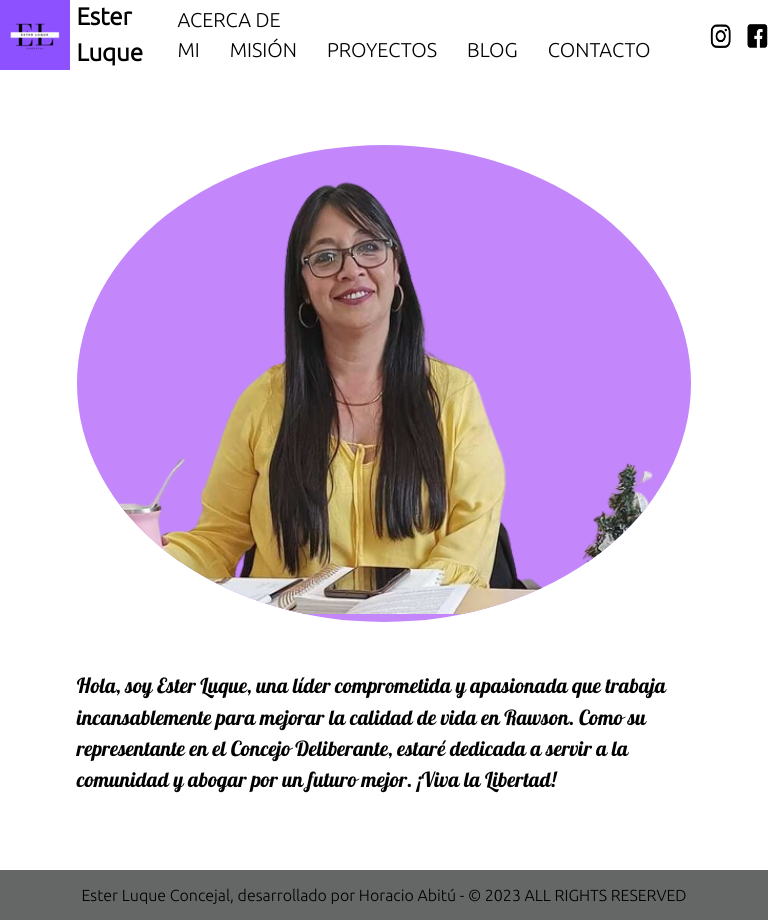
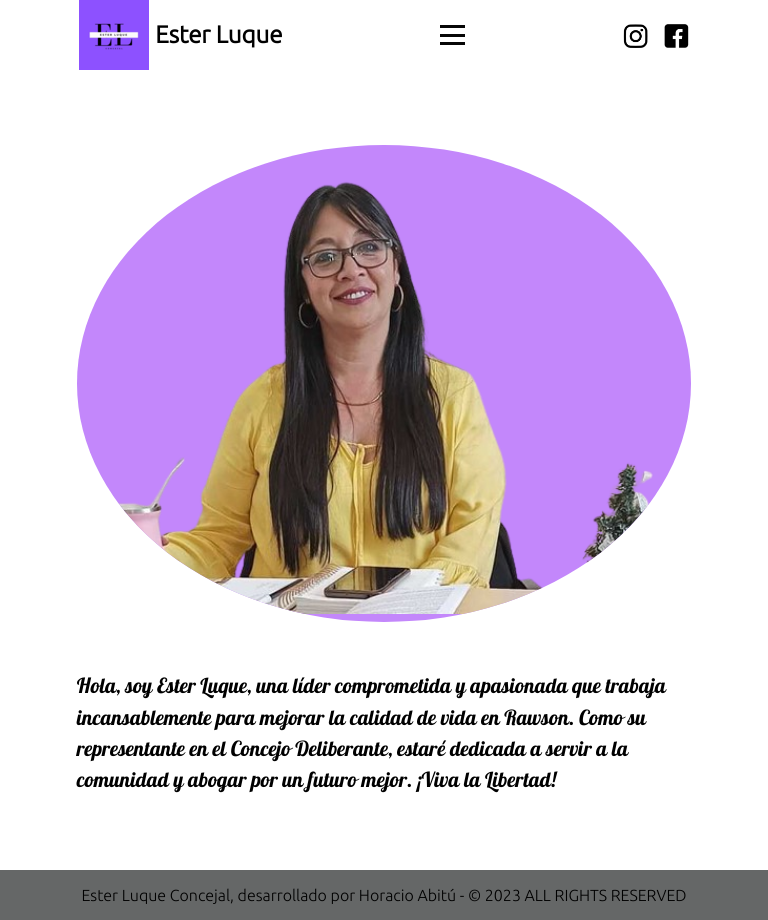
Before and after one commit to dev-back55/EsterLuque-Concejal, a Next.js app: page / in a window 768 px wide. Built offline with nearby package versions, Linux system fonts and the light colour scheme.

Commit message:
responsive navbar menu text tablet

```diff
--- a/components/Hero.module.css
+++ b/components/Hero.module.css
@@ -4,6 +4,7 @@
     justify-content: space-evenly;
     gap: 2rem;
     min-height: 100vh;
+
 }
 
 .image_container {
@@ -16,6 +17,7 @@
     align-items: center;
     border-radius: 50%;
     overflow: hidden;
+
 }
 
 .text_container {
--- a/components/Navbar.jsx
+++ b/components/Navbar.jsx
@@ -69,8 +69,8 @@ export default function Navbar() {
 
             <div className={styles.redes_container}>
                 <a href="https://www.instagram.com/esterluquerawson/" target="_blank" rel="noreferrer">
-                        <i className="fab fa-instagram instagram"></i>
-                    <Image
+
+                    <Image className={styles.imgItem}
                         src="/instagram.png"
                         width={25}
                         height={25}
@@ -79,7 +79,7 @@ export default function Navbar() {
                 </a>
 
                 <a href="https://www.facebook.com/ConsejalEster?mibextid=ZbWKwL" target="_blank" rel="noreferrer">
-                    <Image
+                    <Image className={styles.imgItem}
                         src="/facebook.png"
                         width={25}
                         height={25}
--- a/components/Navbar.module.css
+++ b/components/Navbar.module.css
@@ -33,6 +33,10 @@
     align-items: center;
     justify-content: space-between;
 }
+.imgItem:hover {
+  background-color: rgb(141, 20, 234);
+  border-radius: 8px;
+}
 
 .listItem {
     display: inline;
@@ -46,6 +50,7 @@
 .listItem:hover {
     color:rgb(141, 20, 234);
     text-decoration: underline;
+    font-weight: bold;
 }
 
 .hamburger {
@@ -99,7 +104,11 @@
       display: flex;
       flex-direction: column;
       align-items: center;
-      justify-content: space-around;
+      justify-content: space-evenly;
+    }
+
+    .menuItem:hover {
+      color: azure;
     }
 
     .callButton {
@@ -116,3 +125,40 @@
         display: none;
     }
 }
+
+@media (min-width: 601px) and (max-width: 820px) {
+  .container {
+    padding: 10px 10px;
+  }
+  .menu_container {
+
+    display: flex;
+    justify-content: flex-end;
+    align-items: center;
+
+
+}
+
+
+  .listItem {
+    display: none;
+  }
+
+  .hamburger {
+    display: flex;
+    flex-direction: column;
+    align-items: center;
+    justify-content: space-between;
+
+  }
+  .menu {
+    display: flex;
+    flex-direction: column;
+    align-items: center;
+    justify-content: space-evenly;
+  }
+
+  .menuItem:hover {
+    color: azure;
+  }
+}
```
